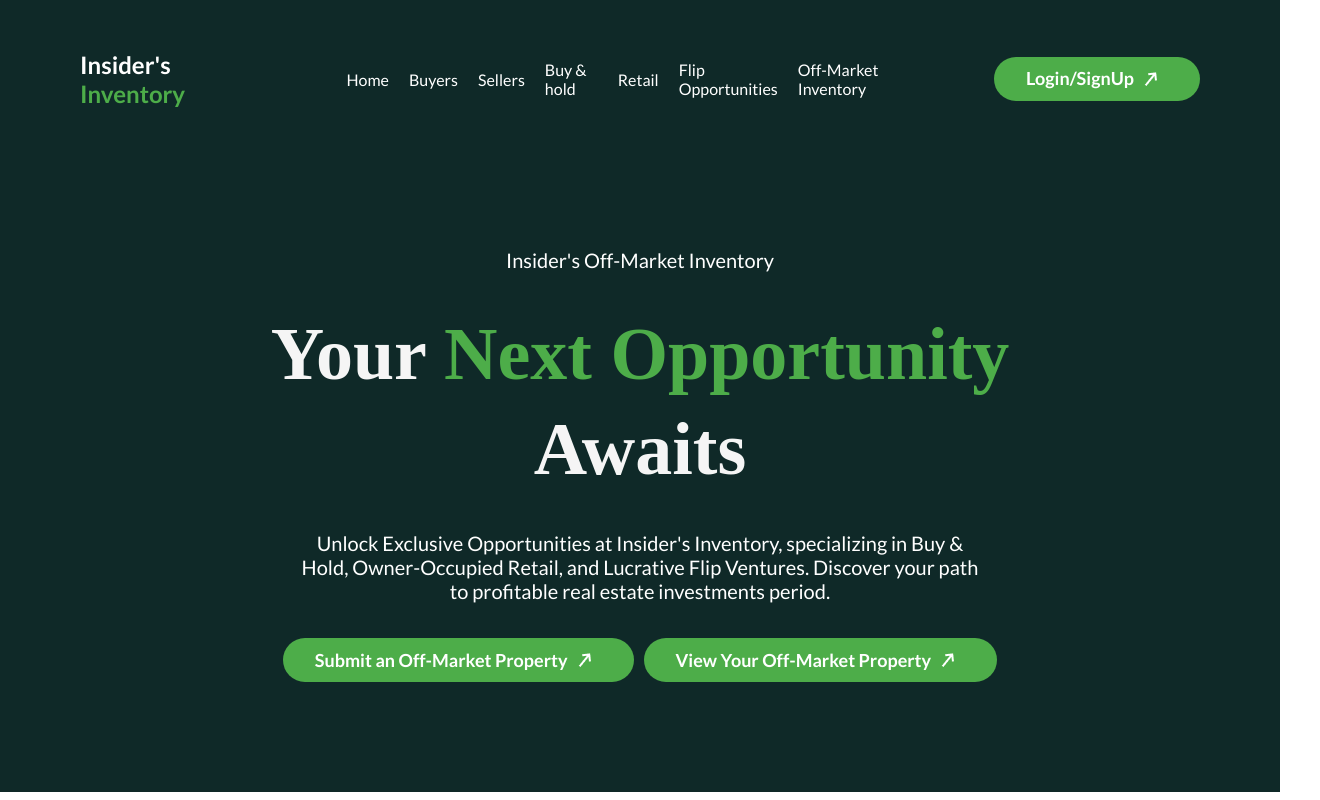
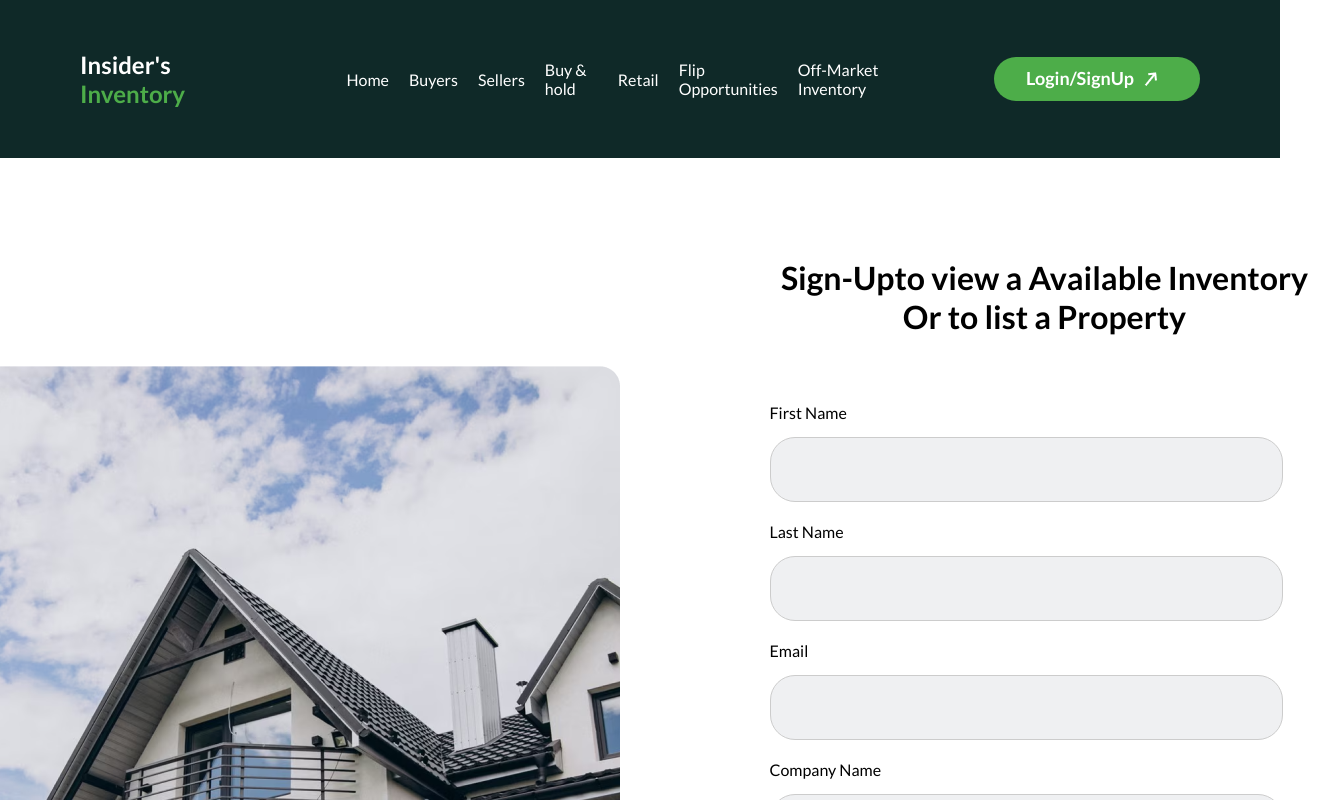
Before and after one commit to Jahanzaibali2/Insider-Inventory, a React (Vite) app: page /Login in a window 1280 px wide. Shown: the top 800 px of the page, 1320 px wide, since content can reach past the window. Built offline with nearby package versions, Linux system fonts and the light colour scheme.

Commit message:
Safai Done

```diff
--- a/src/Pages/Login/Login.jsx
+++ b/src/Pages/Login/Login.jsx
@@ -2,8 +2,12 @@ import React from 'react'
 import Header from '../../Components/Header/Header';
 import './Login.css'
 import Footer from '../../Components/Footer/footer';
+import Textfield from '../../Components/TextFeild/Textfield';
+import Checkbox from '../../Components/Checkbox/Checkbox';
+import Button from '../../Components/Button/Button';
 import { useNavigate } from 'react-router-dom';
-
+import House from "../../assets/House.png"
+// import { Link } from 'react-router-dom';
 
 
 export default function Login() {
@@ -65,7 +69,8 @@ function LoginForm() {
              />
 
           <div className="logIn">
-            <label htmlFor="text"> Don't have an account? <Link to="/SignUp"><span>Sign in</span></Link>
+            <label htmlFor="text"> Don't have an account?
+              {/* <Link to="/SignUp"><span>Sign in</span></Link> */}
             </label>
           </div>
 
--- a/src/main.jsx
+++ b/src/main.jsx
@@ -4,11 +4,13 @@ import App from './App.jsx'
 import './index.css'
 import SignIn from './Pages/SignIn/SignIn.jsx'
 import HomePage from './Pages/HomePage/HomePage'
+import Login from './Pages/Login/Login.jsx'
 
 createRoot(document.getElementById('root')).render(
   <StrictMode>
     {/* <App />  */}
-    {/* <SignIn/> */}
-    <HomePage />
+    <SignIn/>
+    {/* <HomePage /> */}
+    {/* <Login/> */}
   </StrictMode>,
 )
```
